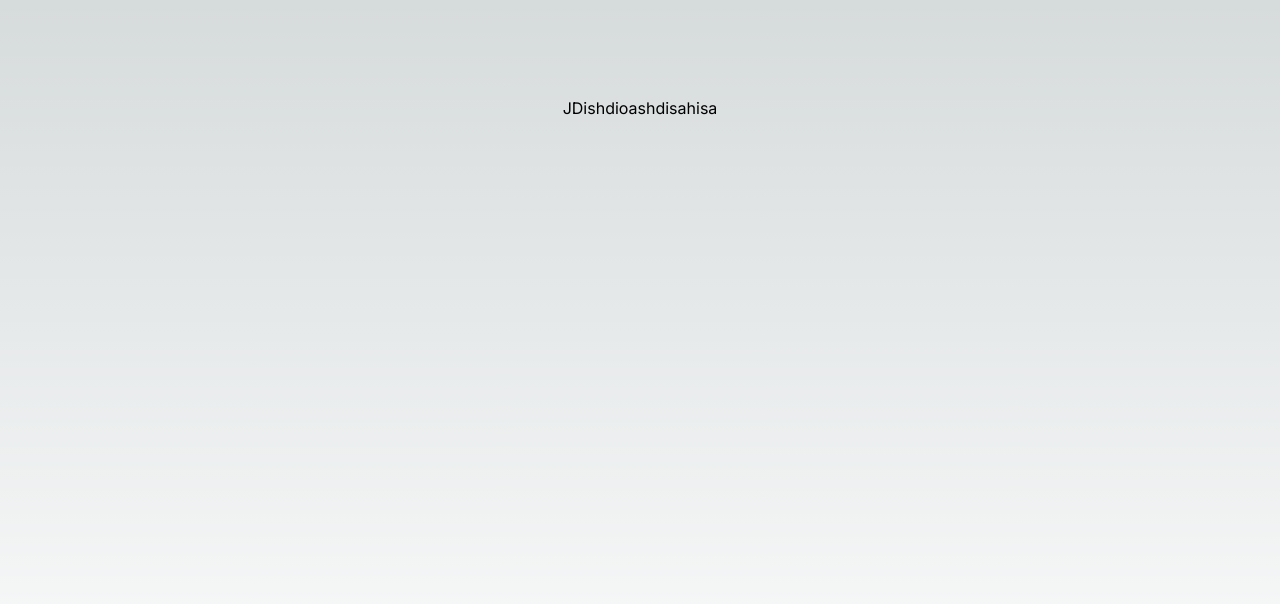
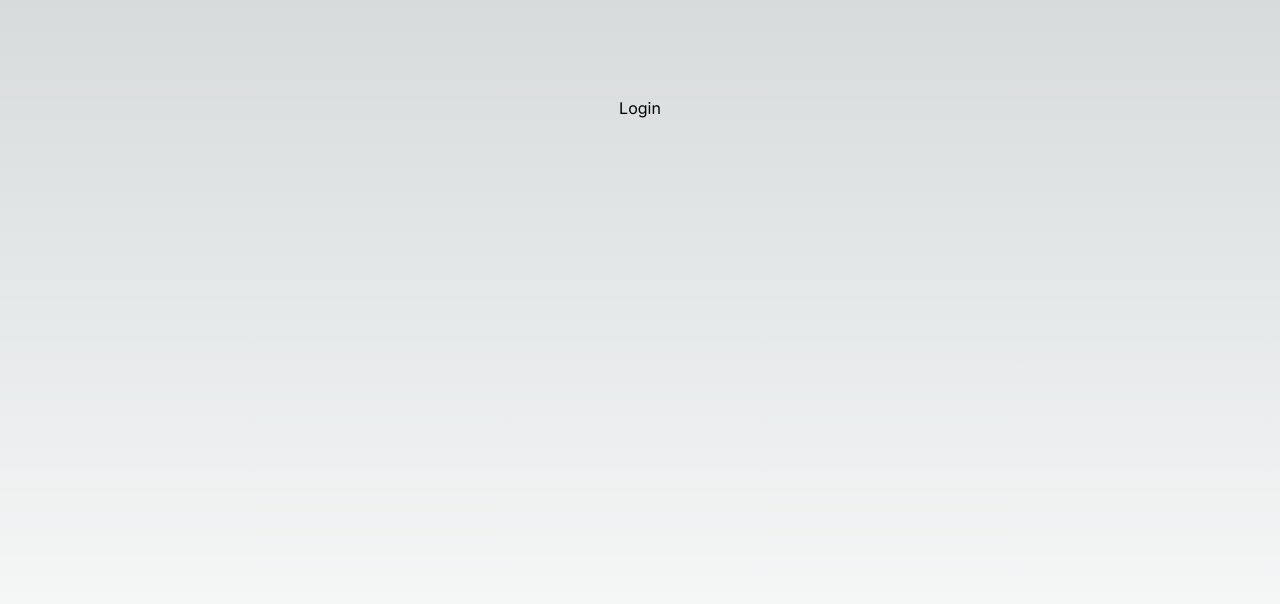
Before and after one commit to 43alsosc/InvoiceProAlsos, a Next.js app: page / in a window 1280 px wide. Shown: the top 604 px of the page. Built offline with nearby package versions, Linux system fonts and the light colour scheme.

Commit message:
Skrev om temp teksten til login

```diff
--- a/app/page.tsx
+++ b/app/page.tsx
@@ -1,7 +1,7 @@
 export default function Home() {
   return (
     <main className="flex min-h-screen flex-col items-center justify-between p-24">
-      <a href="/dashboard">JDishdioashdisahisa</a>
+      <a href="/dashboard">Login</a>
     </main>
   );
 }
```
